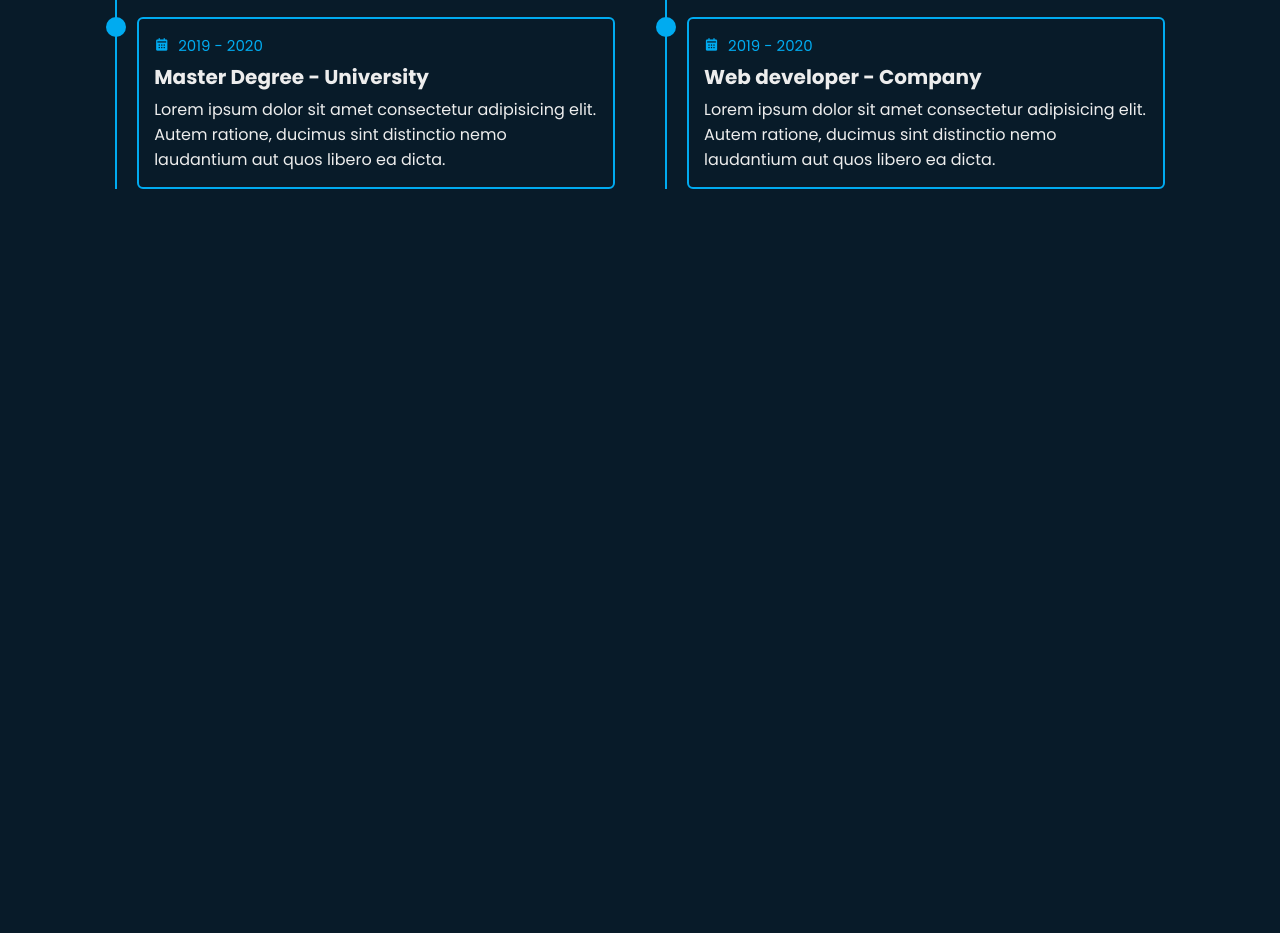
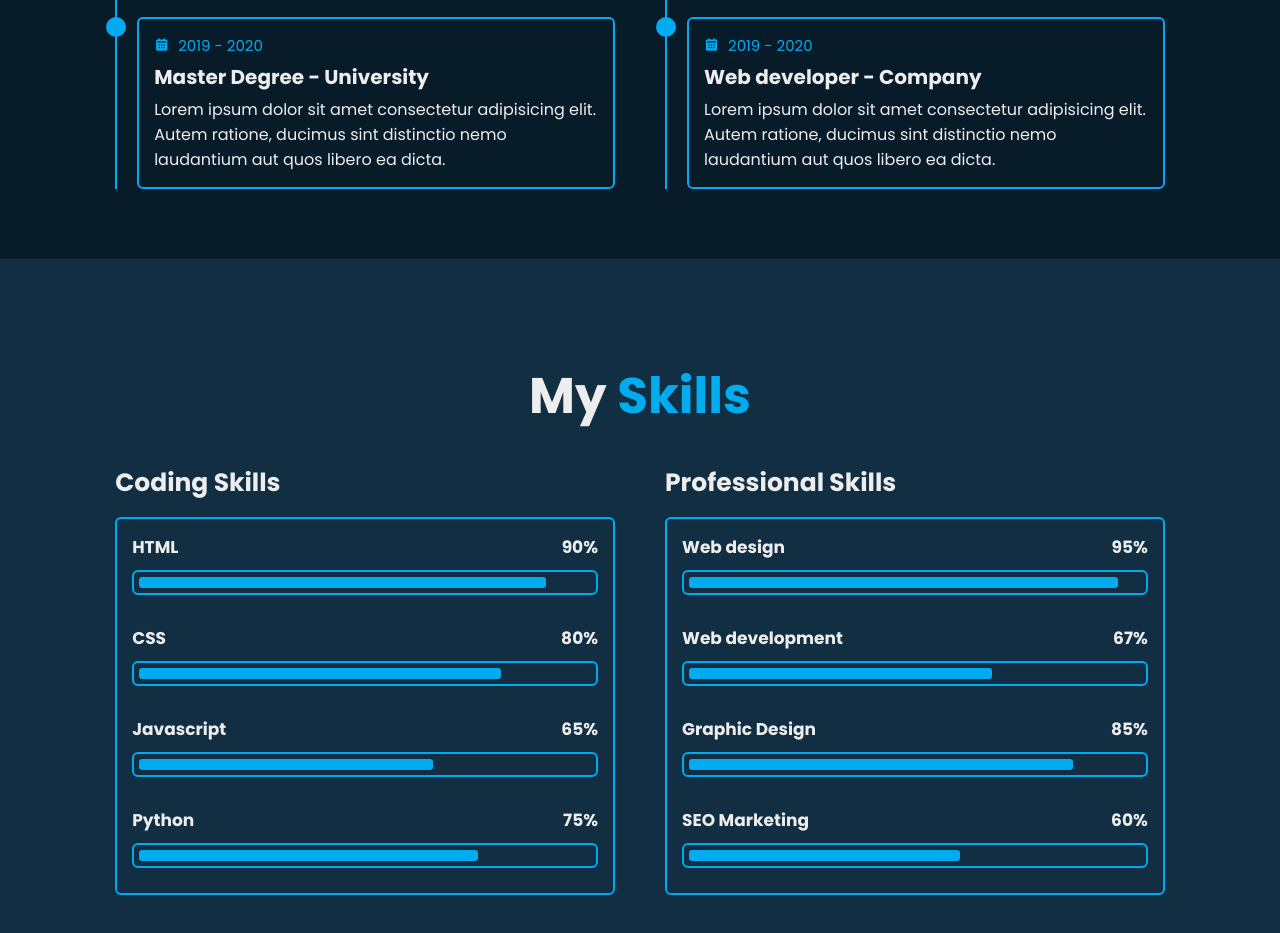
Before and after one commit to beloow/Responsive-Portfolio, a plain HTML site: page index.html in a window 1280 px wide. Shown: the part 2225-3158 px from the top of the page. Before the commit the page ends 2484 px from the top, so only its background shows below. Drawn offline with nearby package versions, Linux system fonts and the light colour scheme.

Commit message:
+ skills section

```diff
--- a/css/style.css
+++ b/css/style.css
@@ -387,3 +387,114 @@ span {
     font-size: 1.6rem;
     padding-top: .5rem;
 }
+
+.skills {
+    min-height: auto;
+    padding-bottom: 7rem;
+    background: var(--second-bg-color);
+}
+
+.skills .skills-row {
+    display: flex;
+    flex-wrap: wrap;
+    gap: 5rem;
+}
+
+.skills-row .skills-column {
+    flex: 1 1 40rem;
+}
+
+.skills-column .title {
+    font-size: 2.5rem;
+    margin: 0 0 1.5rem;
+}
+
+.skills-box .skills-content {
+    position: relative;
+    border: .2rem solid var(--main-color);
+    border-radius: .6rem;
+    padding: .5rem 1.5rem;
+    z-index: 1;
+    overflow: hidden;
+}
+
+.skills-box .skills-content::before {
+    content: '';
+    position: absolute;
+    top: 0;
+    left: 0;
+    width: 0%;
+    height: 100%;
+    background: var(--bg-color);
+    z-index: -1;
+    transition: .5s;
+}
+
+.skills-box .skills-content:hover::before {
+    width: 100%;
+}
+
+.skills-content .progress {
+    padding: 1rem 0;
+}
+
+.skills-content .progress h3 {
+    font-size: 1.7rem;
+    display: flex;
+    justify-content: space-between;
+}
+
+.skills-content .progress h3 span {
+    color: var(--text-color);
+}
+
+.skills-content .progress .bar {
+    height: 2.5rem;
+    border-radius: .6rem;
+    border: .2rem solid var(--main-color);
+    padding: .5rem;
+    margin: 1rem 0;
+}
+
+.skills-content .progress .bar span {
+    display: block;
+    height: 100%;
+    border-radius: .3rem;
+    background: var(--main-color);
+}
+
+/* coding skills pourcent */
+
+.skills-column:nth-child(1) .skills-content .progress:nth-child(1) .bar span {
+    width: 90%;
+}
+
+.skills-column:nth-child(1) .skills-content .progress:nth-child(2) .bar span {
+    width: 80%;
+}
+
+.skills-column:nth-child(1) .skills-content .progress:nth-child(3) .bar span {
+    width: 65%;
+}
+
+.skills-column:nth-child(1) .skills-content .progress:nth-child(4) .bar span {
+    width: 75%;
+}
+
+/* professional skills pourcent */
+
+.skills-column:nth-child(2) .skills-content .progress:nth-child(1) .bar span {
+    width: 95%;
+}
+
+.skills-column:nth-child(2) .skills-content .progress:nth-child(2) .bar span {
+    width: 67%;
+}
+
+.skills-column:nth-child(2) .skills-content .progress:nth-child(3) .bar span {
+    width: 85%;
+}
+
+.skills-column:nth-child(2) .skills-content .progress:nth-child(4) .bar span {
+    width: 60%;
+}
--- a/index.html
+++ b/index.html
@@ -6,14 +6,16 @@
     <meta http-equiv="X-UA-Compatible" content="IE=edge" />
     <meta name="viewport" content="width=device-width, initial-scale=1.0" />
     <!-- Website description -->
-    <meta name="description" content="Responsive Personal Portfolio" />
+    <meta name="description" content="Jacob Portfolio" />
     <!-- Website Title -->
-    <title>Responsive Personal Portfolio</title>
+    <title>Jacob Portfolio</title>
 
     <!-- Custom CSS -->
     <link rel="stylesheet" href="css/style.css" />
     <!-- box icons -->
     <link href="https://unpkg.com/boxicons@2.1.4/css/boxicons.min.css" rel="stylesheet" />
+    <!-- icon -->
+    <link rel="shortcut icon" href="images/icon.jpg" type="image/x-icon">
 </head>
 
 <body>
@@ -87,9 +89,7 @@
             <div class="education-row">
                 <div class="education-column">
                     <h3 class="title">Education</h3>
-
                     <div class="education-box">
-
                         <div class="education-content">
                             <div class="content">
                                 <div class="year">
@@ -117,7 +117,6 @@
                                 </p>
                             </div>
                         </div>
-
                         <div class="education-content">
                             <div class="content">
                                 <div class="year">
@@ -131,11 +130,8 @@
                                 </p>
                             </div>
                         </div>
-
-
                     </div>
                 </div>
-
                 <div class="education-column">
                     <h3 class="title">Experience</h3>
 
@@ -154,7 +150,6 @@
                                 </p>
                             </div>
                         </div>
-
                         <div class="education-content">
                             <div class="content">
                                 <div class="year">
@@ -168,7 +163,6 @@
                                 </p>
                             </div>
                         </div>
-
                         <div class="education-content">
                             <div class="content">
                                 <div class="year">
@@ -182,14 +176,82 @@
                                 </p>
                             </div>
                         </div>
-
-
                     </div>
                 </div>
             </div>
         </section>
+        <!-- skills section design -->
+        <section class="skills" id="skills">
+            <h2 class="heading">My <span>Skills</span></h2>
 
-        <!-- skills section design -->
+            <div class="skills-row">
+                <div class="skills-column">
+                    <h3 class="title">Coding Skills</h3>
+
+                    <div class="skills-box">
+
+                        <div class="skills-content">
+
+                            <div class="progress">
+                                <h3>HTML <span>90%</span></h3>
+                                <div class="bar"><span></span></div>
+                            </div>
+
+                            <div class="progress">
+                                <h3>CSS <span>80%</span></h3>
+                                <div class="bar"><span></span></div>
+                            </div>
+
+                            <div class="progress">
+                                <h3>Javascript <span>65%</span></h3>
+                                <div class="bar"><span></span></div>
+                            </div>
+
+                            <div class="progress">
+                                <h3>Python <span>75%</span></h3>
+                                <div class="bar"><span></span></div>
+                            </div>
+
+                        </div>
+
+                    </div>
+
+                </div>
+
+                <div class="skills-column">
+                    <h3 class="title">Professional Skills</h3>
+
+                    <div class="skills-box">
+
+                        <div class="skills-content">
+
+                            <div class="progress">
+                                <h3>Web design<span>95%</span></h3>
+                                <div class="bar"><span></span></div>
+                            </div>
+
+                            <div class="progress">
+                                <h3>Web development<span>67%</span></h3>
+                                <div class="bar"><span></span></div>
+                            </div>
+
+                            <div class="progress">
+                                <h3>Graphic Design <span>85%</span></h3>
+                                <div class="bar"><span></span></div>
+                            </div>
+
+                            <div class="progress">
+                                <h3>SEO Marketing<span>60%</span></h3>
+                                <div class="bar"><span></span></div>
+                            </div>
+
+                        </div>
+
+                    </div>
+
+                </div>
+            </div>
+        </section>
 
         <!-- contact section design -->
     </main>
```
Also changed, not shown: images/icon.jpg (added), 1 other file.
